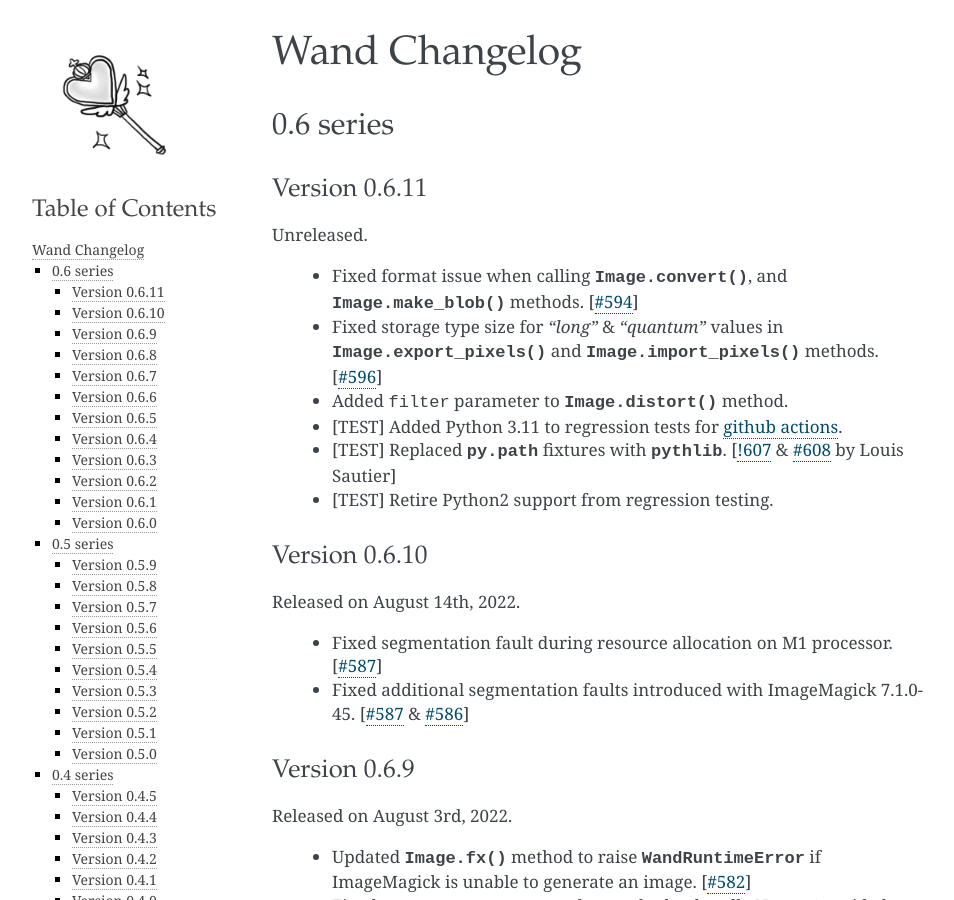
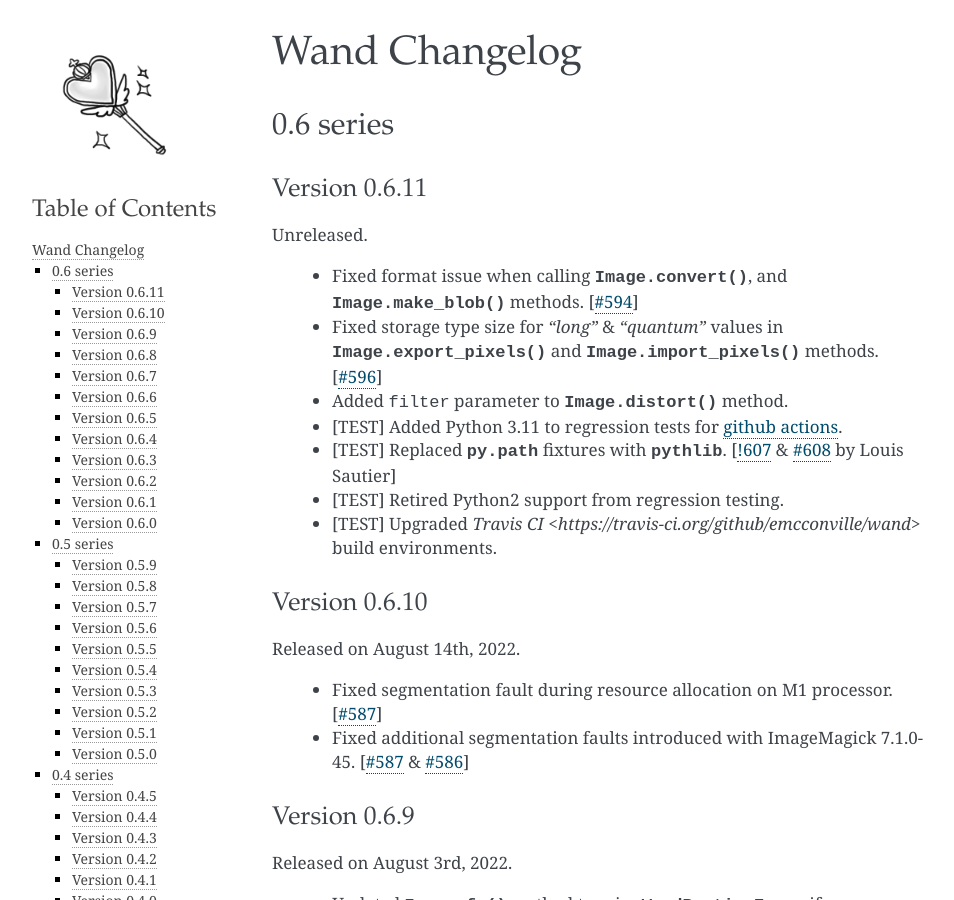
Before and after one commit to emcconville/wand, a Sphinx documentation site: the page built from docs/changes.rst, in a window 1280 px wide and 900 px high. Shown: the whole window, without its empty margins (148-1102 px from the left). Built offline with Sphinx 7.4.7, drawn with Linux system fonts in a browser that asks for light colours; some web fonts are replaced; the version number could not be read and is left out.

Commit message:
Upgraded travis build environments.
Squashed commit of the following:

commit 1bf66134ec0789c4abee32b7dd5be1571c895ae8
Author: E. McConville <emcconville@emcconville.com>
Date:   Tue Jan 3 12:54:19 2023 -0600

    Exclude pypy3 from arm64

commit be29efb55a0d586ec09de11569180e14eaa7d0fa
Author: E. McConville <emcconville@emcconville.com>
Date:   Tue Jan 3 12:42:02 2023 -0600

    Install imagemagick for arm64

commit 5f6277e316b05a588d067a05d4be16a57a04c865
Author: E. McConville <emcconville@emcconville.com>
Date:   Tue Jan 3 11:49:59 2023 -0600

    Replace ppc64le with arm64

commit ced162804c0c013526e1ec5cbbe5c4c255784fab
Author: E. McConville <emcconville@emcconville.com>
Date:   Tue Jan 3 06:53:47 2023 -0600

    Upgraded build environment to Jammy 22.04

commit 7d5eb6707c2c37f23539c9e4297ad3f823774c5c
Author: E. McConville <emcconville@emcconville.com>
Date:   Mon Jan 2 09:10:22 2023 -0600

    Rework TravisCI scripts

```diff
--- a/docs/changes.rst
+++ b/docs/changes.rst
@@ -22,7 +22,9 @@
  - Added ``filter`` parameter to :meth:`Image.distort() <wand.image.BaseImage.distort>` method.
  - [TEST] Added Python 3.11 to regression tests for `github actions <https://github.com/emcconville/wand/actions>`_.
  - [TEST] Replaced :mod:`py.path` fixtures with :mod:`pythlib`. [:pull:`607` & :issue:`608` by Louis Sautier]
- - [TEST] Retire Python2 support from regression testing.
+ - [TEST] Retired Python2 support from regression testing.
+ - [TEST] Upgraded `Travis CI <https://travis-ci.org/github/emcconville/wand>` build environments.
+
 
 .. _changelog-0.6.10:
 
```
Also changed, not shown: .travis.yml.
